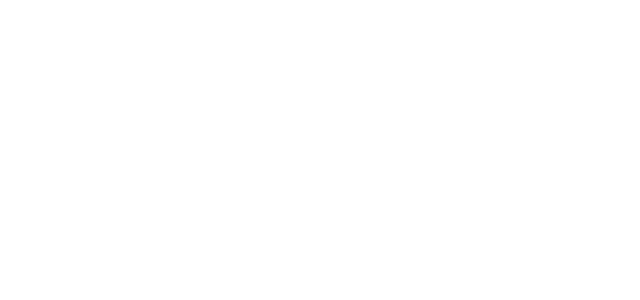
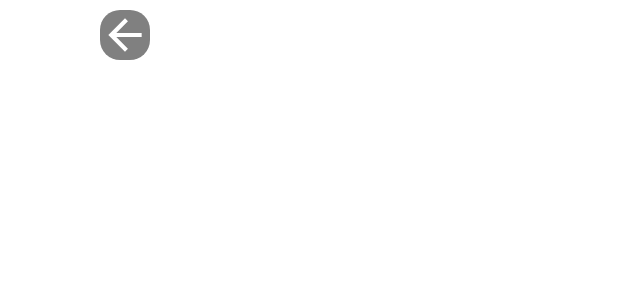
Before and after one commit to DrkNowak/twitter-clone-react, a React (Create React App) app: page /userProfile in a window 1280 px wide. Shown: the top 300 px of the page, without its empty margins (0-640 px from the left). Built offline with nearby package versions, Linux system fonts and the light colour scheme; the HTML template or start-up script is replaced by a standard one.

Commit message:
feat: user Profile

```diff
--- a/src/components/UserAvatar/UserAvatar.tsx
+++ b/src/components/UserAvatar/UserAvatar.tsx
@@ -4,11 +4,13 @@ import { deepPurple } from '@mui/material/colors';
 
 import { useNavigate } from 'react-router';
 
-function UserMenu({ user }: { user: User }) {
+function UserAvatar({ user }: { user: User }) {
 
     const navigate = useNavigate();
 
-    function handleClick() { navigate('/userProfile'); };
+    function handleClick() {
+        navigate(`/userProfile/?id=${user.id}`);
+    };
 
     return (
         <Avatar sx={{ bgcolor: deepPurple[300] }} onClick={handleClick}>{user.name && getUserInitials(user.name)}</Avatar>
@@ -22,4 +24,4 @@ function getUserInitials( name : string ): string{
 }
 
 
-export default UserMenu;
+export default UserAvatar;
--- a/src/pages/AppWrapper/AppWrapper.tsx
+++ b/src/pages/AppWrapper/AppWrapper.tsx
@@ -4,7 +4,7 @@ import Box from '@mui/material/Box';
 import LoginScreen from '../LoginScreen/LoginScreen';
 import SignUpScreen from '../LoginScreen/SignUpScreen';
 import Dashboard from "../Dashboard/Dashboard";
-import UserProfile from '../../pages/UserProfile/userProfile';
+import UserProfile from '../UserProfile/UserProfile';
 
 import { RootState } from '../../store';
 
@@ -32,7 +32,7 @@ function AppWrapper() {
       element: <><SignUpScreen /></>,
     },
     {
-      path: '/userProfile',
+      path: '/userProfile/',
       element: <><UserProfile /></>,
     }
   ]);
--- a/src/pages/Dashboard/Dashboard.tsx
+++ b/src/pages/Dashboard/Dashboard.tsx
@@ -42,7 +42,6 @@ function Dashboard() {
 
       if (shouldFetchTweets) {
         fetchTweets();
-        // setFetchTweets(false);
         dispatch(setShouldFetchTweets(false));
       }
     }, [user, shouldFetchTweets]);
--- a/src/pages/Dashboard/PostHistory/Post.tsx
+++ b/src/pages/Dashboard/PostHistory/Post.tsx
@@ -14,7 +14,7 @@ function Post({ post }: { post: Tweet }) {
 
     return (
         <Box sx={{ ...styles.borderBox, ...styles.postWrapper }} key={post.id}>
-                <UserAvatar user={{ name: post.name }} />
+                <UserAvatar user={{ name: post.name, id: post.author_id }} />
             <Box>
                 <Box sx={{ display: 'flex', justifyContent: 'space-between' }}>
                     <Typography variant="caption" sx={{ textTransform: 'capitalize' }}>{post.name}</Typography>
--- a/src/pages/LoginScreen/SignUpScreen.tsx
+++ b/src/pages/LoginScreen/SignUpScreen.tsx
@@ -37,9 +37,11 @@ function LoginScreen(){
 
     async function handleClick() {
         Object.keys(user).forEach((field: string): void => handleValidation(user[field as keyof User] || '', field));
+
         let fetchedUser;
 
         try {
+            //it throws an error if user is not in data base to improve
             fetchedUser = await getUser(user.id) as { data?: User };
         } catch (e) { console.error('err', e); }
         finally {
--- a/src/pages/LoginScreen/fieldsConfig.ts
+++ b/src/pages/LoginScreen/fieldsConfig.ts
@@ -39,10 +39,11 @@ const baseConfig = {
 } as const;
 
 
+type EventType = React.ChangeEvent<HTMLInputElement>;
 
 export const getProps = (
     type: keyof typeof baseConfig,
-    handleChange: (e: React.ChangeEvent<HTMLInputElement>, name: string) => void,
+    handleChange: (e: EventType, name: string) => void,
     validation = { [type]: '' },
     ):
     {
@@ -50,16 +51,16 @@ export const getProps = (
         placeholder: string,
         error: boolean,
         helperText: string,
-        onChange: (e: React.ChangeEvent<HTMLInputElement>) => void
+        onChange: (e: EventType) => void
     } => {
         if (baseConfig[type]) {
             return {
                 ...baseConfig[type],
                 error: !!validation[type],
                 helperText: validation[type],
-                onChange: (e: React.ChangeEvent<HTMLInputElement>) => handleChange(e, type)
+                onChange: (e: EventType) => handleChange(e, type)
             };
         }
 
-    return { size: 'small', placeholder: '', error: false, helperText: '',  onChange: (e: React.ChangeEvent<HTMLInputElement>) => handleChange(e, '')  };
+    return { size: 'small', placeholder: '', error: false, helperText: '',  onChange: (e: EventType) => handleChange(e, '')  };
 };
--- a/src/pages/UserProfile/userProfile.tsx
+++ b/src/pages/UserProfile/userProfile.tsx
@@ -1,26 +1,33 @@
 import { useSelector } from 'react-redux';
+import { useSearchParams } from "react-router-dom";
+
 import Box from '@mui/material/Box';
 import AppStyles from '../Dashboard/AppStyles';
 
 import { RootState } from '../../store';
 import PostHistory from '../Dashboard/PostHistory/PostHistory';
 
+import ArrowLeftRounded from '@mui/icons-material/ArrowBack';
+
+import { useNavigate } from 'react-router';
+
 function UserProfile() {
   const styles = AppStyles();
+  const [searchParams] = useSearchParams();
+  const navigate = useNavigate();
 
-  const user = useSelector((state: RootState) => {
-    return state.user.user;
+  const tweets = useSelector((state: RootState) => {
+    return state.user.tweets;
   });
 
-  const tweets = useSelector((state: RootState) => {
-    const allTweets = state.user.tweets;
-
-    return allTweets.filter(({ author_id }) => author_id === user.id);
-  });
+  function handleClick() {
+    navigate(`/`);
+  };
 
   return (
     <Box sx={styles.appWrapper}>
-      <PostHistory tweets={tweets} />
+      <ArrowLeftRounded sx={{position:'fixed', left: '100px', top: '10px', width:'50px', height: '50px', backgroundColor:'grey', borderRadius:'20px', color:'white'}} onClick={handleClick} />
+      <PostHistory tweets={ tweets.filter(({ author_id }) => author_id === searchParams.get('id'))} />
     </Box>
     );
   }
```
